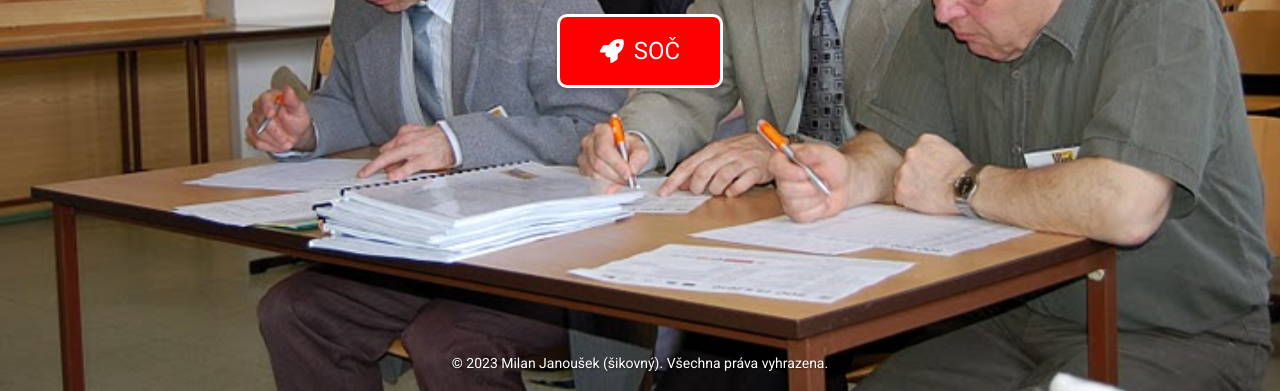
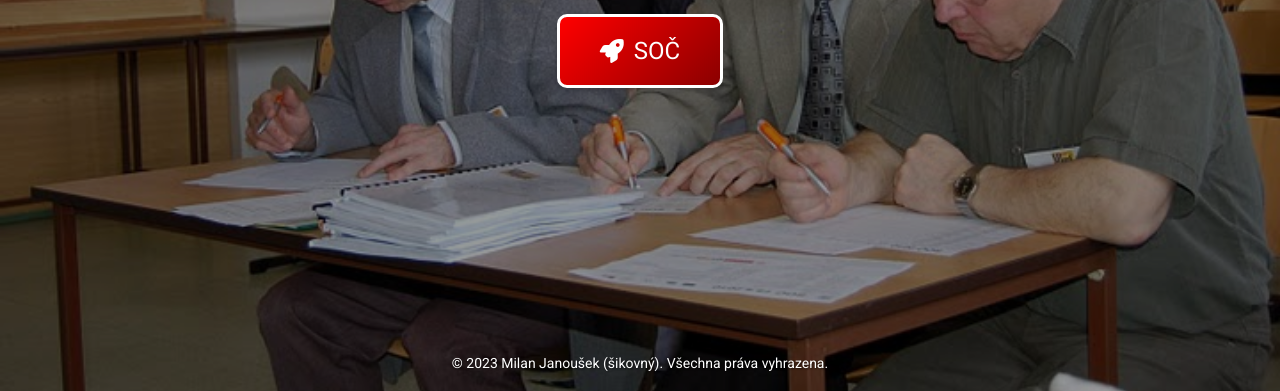
Before and after one commit to Echoavt/Echoavt.github.io, a plain HTML site: page soc_page.html in a window 1280 px wide. Shown: the part 409-800 px from the top of the page. Drawn offline with Linux system fonts and the light colour scheme.

Commit message:
Update soc_page.html

```diff
--- a/soc_page.html
+++ b/soc_page.html
@@ -21,9 +21,21 @@
       background-image: url('https://github.com/Echoavt/Echoavt.github.io/blob/main/SOC_obr1.jpg?raw=true');
       background-size: cover;
       background-repeat: no-repeat;
+      background-attachment: fixed;
       background-position: center;
       font-family: 'Roboto', sans-serif;
       overflow: hidden;
+      position: relative;
+    }
+
+    .overlay {
+      position: absolute;
+      top: 0;
+      left: 0;
+      width: 100%;
+      height: 100%;
+      background: rgba(0, 0, 0, 0.4);
+      z-index: 1;
     }
 
     .header {
@@ -32,6 +44,7 @@
       text-shadow: 2px 2px 4px rgba(0, 0, 0, 0.5);
       margin-bottom: 30px;
       animation: fadeInDown 1s ease;
+      z-index: 2;
     }
 
     @keyframes fadeInDown {
@@ -52,7 +65,7 @@
       text-align: center;
       padding: 20px 40px;
       color: white;
-      background-color: red;
+      background-image: linear-gradient(135deg, red, darkred);
       border: 3px solid white;
       border-radius: 10px;
       text-decoration: none;
@@ -60,6 +73,7 @@
       box-shadow: 0px 4px 6px rgba(0, 0, 0, 0.2);
       animation: fadeInUp 1s ease 0.5s;
       animation-fill-mode: backwards;
+      z-index: 2;
     }
 
     @keyframes fadeInUp {
@@ -74,7 +88,7 @@
     }
 
     .button:hover {
-      background-color: darkred;
+      background-image: linear-gradient(135deg, darkred, red);
       border-color: darkred;
       box-shadow: 0px 6px 8px rgba(0, 0, 0, 0.4);
     }
@@ -90,6 +104,7 @@
       font-size: 14px;
       color: white;
       text-shadow: 1px 1px 2px rgba(0, 0, 0, 0.5);
+      z-index: 2;
     }
 
     @media (max-width: 768px) {
@@ -105,6 +120,7 @@
   </style>
 </head>
 <body>
+  <div class="overlay"></div>
   <h1 class="header">Vítejte na SOČ stránce</h1>
   <a href="http://wiki.sps-pi.cz/index.php/SOC" class="button">
     <i class="fas fa-rocket"></i>
```
